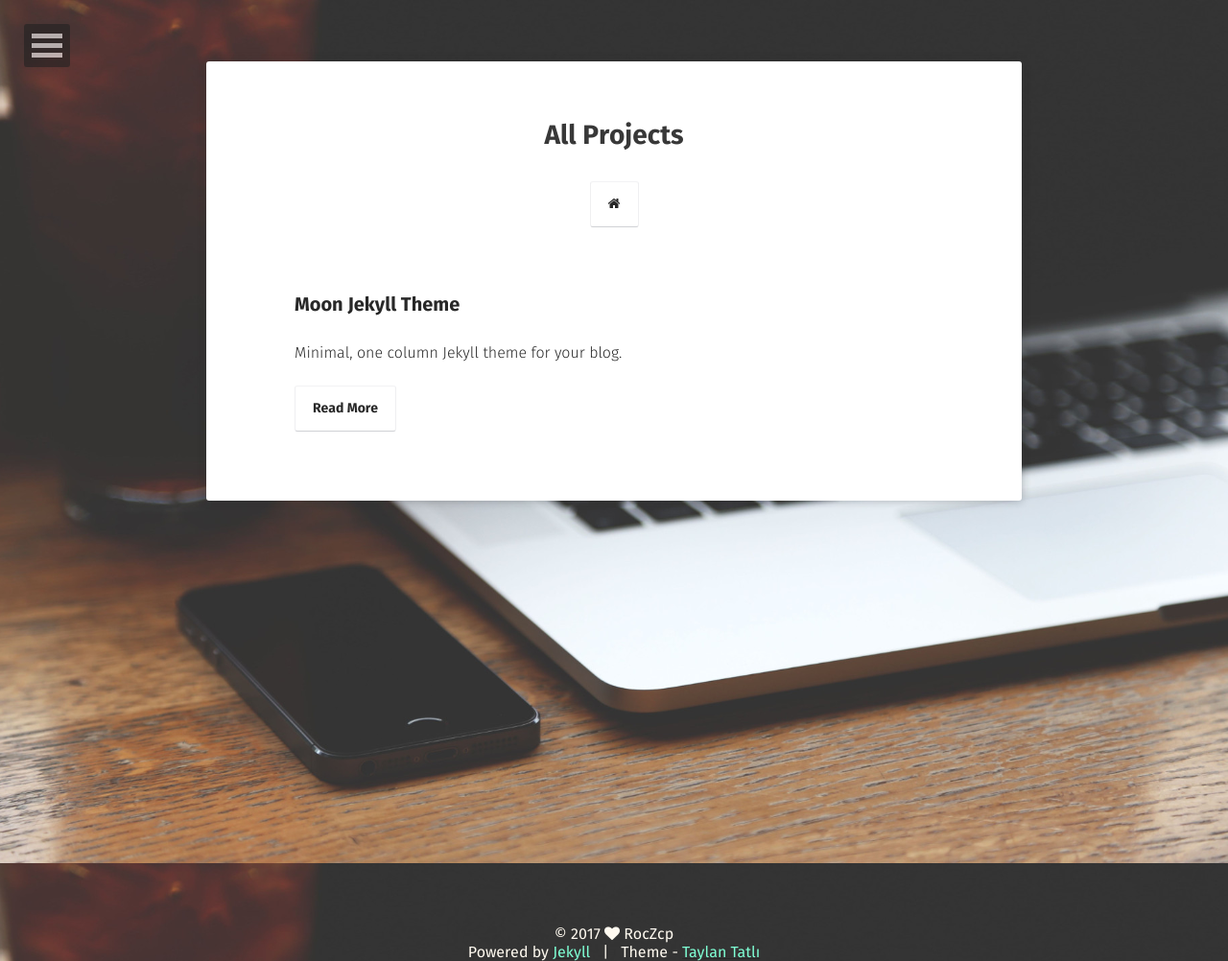
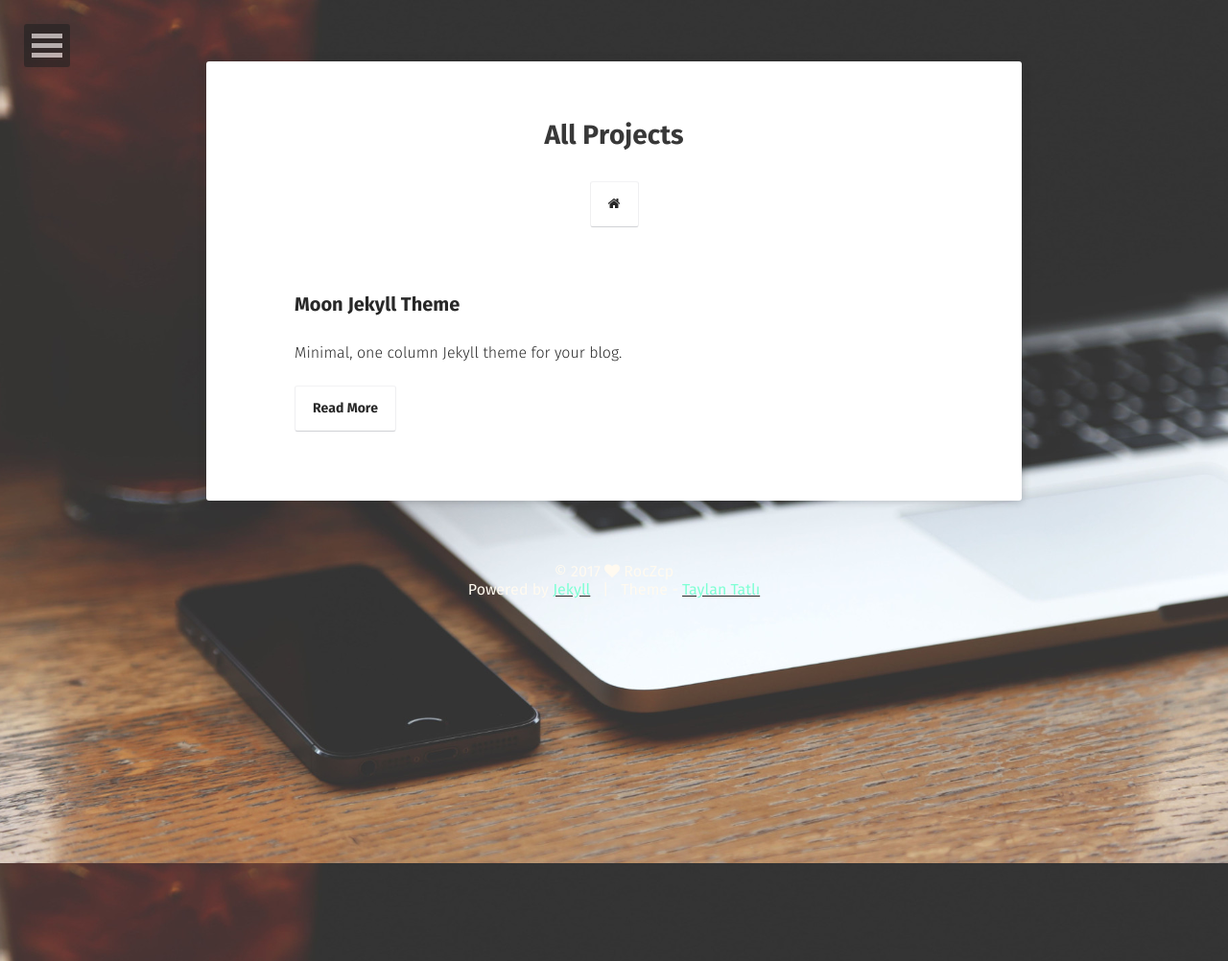
Before and after one commit to cleancp/cleancp.github.io, a Jekyll site: the page built from projects/index.md, in a window 1280 px wide. Shown: the whole page at 96% size. Built offline with Jekyll 4.4.1, drawn with Linux system fonts in a browser that asks for light colours; some web fonts are replaced.

Commit message:
footer更改

```diff
--- a/_layouts/page.html
+++ b/_layouts/page.html
@@ -25,8 +25,8 @@ layout: compress
             </div>
         </div>
         {% if page.comments and site.disqus_shortname %}<section id="disqus_thread" class="animated fadeInUp"></section><!-- /#disqus_thread -->{% endif %}
+        {% include footer.html %}
     </header>
-    {% include footer.html %}
     {% include scripts.html %}
     {% if site.mathjax == true %}
     <!-- MathJax -->
--- a/_layouts/post-list.html
+++ b/_layouts/post-list.html
@@ -36,8 +36,8 @@ layout: compress
                 </div>
             </div>
         </div>
+        {% include footer.html %}
     </header>
-    {% include footer.html %}
     {% include scripts.html %}
     <script src="{{ site.url }}/assets/js/wow.min.js"></script>
     <script type="text/javascript">(new WOW).init();</script>
--- a/_layouts/post.html
+++ b/_layouts/post.html
@@ -39,8 +39,8 @@ layout: compress
             </div>
         </div>
         {% if page.comments and site.disqus_shortname %}<section id="disqus_thread" class="animated fadeInUp"></section><!-- /#disqus_thread -->{% endif %}
+         {% include footer.html %}
     </header>
-    {% include footer.html %}
     {% include scripts.html %}
     {% if site.mathjax == true %}
     <!-- MathJax -->
--- a/_layouts/project.html
+++ b/_layouts/project.html
@@ -36,8 +36,8 @@ layout: compress
                 </div>
             </div>
         </div>
+        {% include footer.html %}
     </header>
-    {% include footer.html %}
     {% include scripts.html %}
     <script src="{{ site.url }}/assets/js/wow.min.js"></script>
     <script type="text/javascript">(new WOW).init();</script>
```
